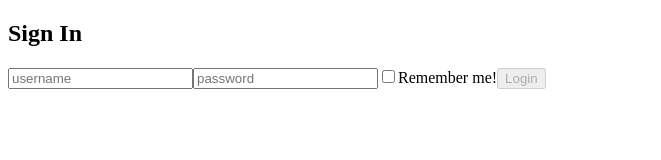
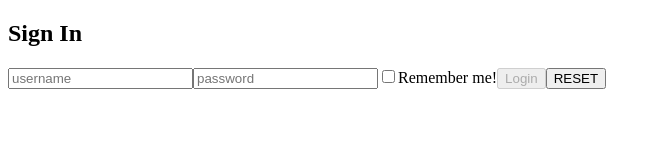
Before and after one commit to monica-lucaci/develhope-react, a React (Vite) app in the folder my-app/: page / in a window 1280 px wide. Shown: the top 160 px of the page, without its empty margins (0-661 px from the left). Built offline with nearby package versions, Linux system fonts and the light colour scheme.

Commit message:
added reset button

```diff
--- a/my-app/src/Login.jsx
+++ b/my-app/src/Login.jsx
@@ -31,9 +31,13 @@ const Login = ({ onLogin }) => {
     onLogin(data);
   };
 
+  const handleButtonClick = () => {
+    setData(CreateFormData);
+  };
+
   return (
     <>
-    <h2>Sign In</h2>
+      <h2>Sign In</h2>
       <form onSubmit={handleSubmit}>
         <input
           value={data.username}
@@ -58,6 +62,9 @@ const Login = ({ onLogin }) => {
         <button type="submit" disabled={!data.username || !data.password}>
           Login
         </button>
+        <button type="button" onClick={handleButtonClick}>
+          RESET
+        </button>
       </form>
     </>
   );
```
